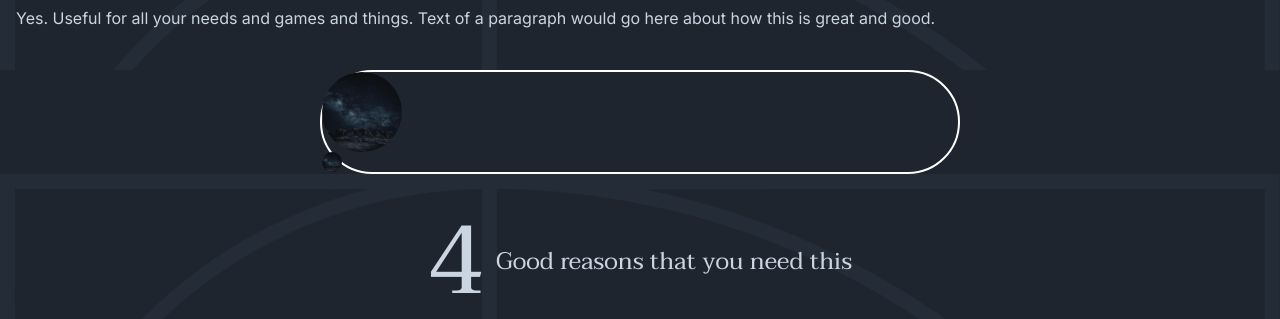
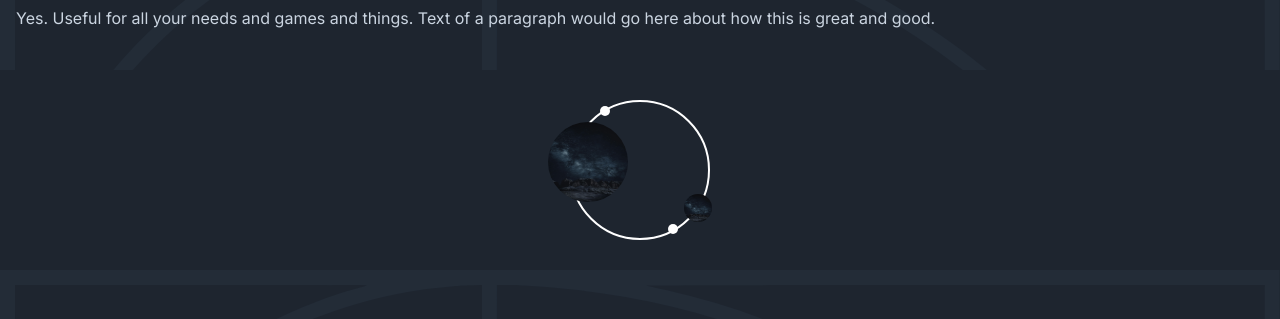
Before and after one commit to smith-megan/Jupiter, a React (Vite) app: page / in a window 1280 px wide. Shown: the part 980-1299 px from the top of the page. Built offline with nearby package versions, Linux system fonts and the light colour scheme.

Commit message:
decorative css

```diff
--- a/src/App.tsx
+++ b/src/App.tsx
@@ -56,10 +56,18 @@ function App() {
             paragraph would go here about how this is great and good.
           </p>
         </div>
-        <div className="bg-navy flex justify-center items-center">
-          <div className="rounded-full w-1/2 border-2 border-white">
-            <img src={sky} className="w-20 h-20 rounded-full bg-cover" />
-            <img src={sky} className="w-5 h-5 rounded-full bg-cover" />
+        <div className="relative bg-navy flex justify-center items-center w-full h-[200px]">
+          <div className="absolute rounded-full w-[140px] h-[140px] border-2 border-white">
+            <img
+              src={sky}
+              className="absolute top-5 right-20 w-20 h-20 rounded-full bg-right-bottom"
+            />
+            <img
+              src={sky}
+              className="absolute bottom-4 left-28 w-7 h-7 rounded-full bg-left-top"
+            />
+            <div className="absolute rounded-full w-[10px] h-[10px] border-1 bg-white bottom-1 left-24"></div>
+            <div className="absolute rounded-full w-[10px] h-[10px] border-1 bg-white top-1 left-7"></div>
           </div>
         </div>
         <div
```
